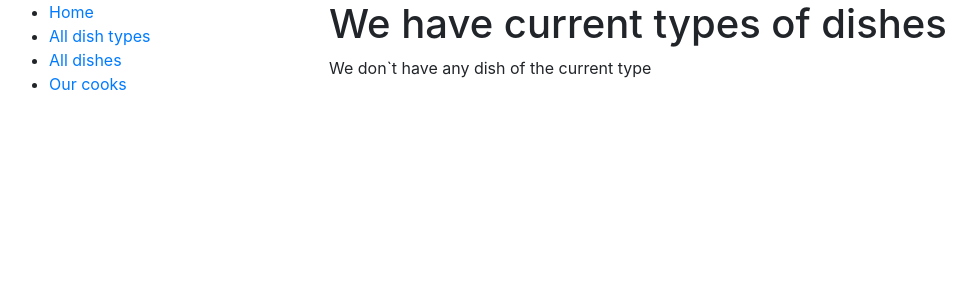
After one commit to Script1988/restaurant-kitchen-service, a Django app: page /dish-types/ in a window 1280 px wide. The commit adds this page. Shown: the top 300 px of the page, without its empty margins (6-982 px from the left). Run offline with Django 4.2, Linux system fonts and the light colour scheme; data that the repository does not hold is empty.

Commit message:
Add DishTypeListView

```diff
--- a/restaurant/urls.py
+++ b/restaurant/urls.py
@@ -18,7 +18,14 @@ from django.conf.urls.static import static
 from django.contrib import admin
 from django.urls import path, include
 
+from restaurant_service.views import DishTypeListView
+
 urlpatterns = [
     path("admin/", admin.site.urls),
-    path("", include("restaurant_service.urls", namespace="restaurant_service"))
+    path("", include("restaurant_service.urls", namespace="restaurant_service")),
+    path(
+        "dish-types/",
+         DishTypeListView.as_view(),
+         name="dish_type_list",
+    ),
 ] + static(settings.STATIC_URL, document_root=settings.STATIC_ROOT)
--- a/restaurant_service/views.py
+++ b/restaurant_service/views.py
@@ -1,4 +1,5 @@
 from django.shortcuts import render
+from django.views import generic
 
 from restaurant_service.models import DishType, Cook, Dish
 
@@ -17,3 +18,9 @@ def index(request):
     }
 
     return render(request, "restaurant_service/index.html", context=context)
+
+
+class DishTypeListView(generic.ListView):
+    model = DishType
+    template_name = "restaurant_service/dish_type_list.html"
+    context_object_name = "dish_type_list"
--- /dev/null
+++ b/templates/restaurant_service/dish_type_list.html
@@ -0,0 +1,14 @@
+{%  extends 'base.html' %}
+
+{% block content %}
+  <h1>We have current types of dishes</h1>
+  {% if dish_type_list %}
+    <ul>
+    {% for dish_type in dish_type_list %}
+      <li class="sidebar-nav"><strong>{{ dish_type.name }}</strong></li>
+    {% endfor %}
+    </ul>
+  {% else %}
+    <p>We don`t have any dish of the current type</p>
+  {% endif %}
+{% endblock %}
```
Also changed, not shown: templates/base.html (line endings or trailing spaces), templates/includes/sidebar.html (line endings or trailing spaces).
